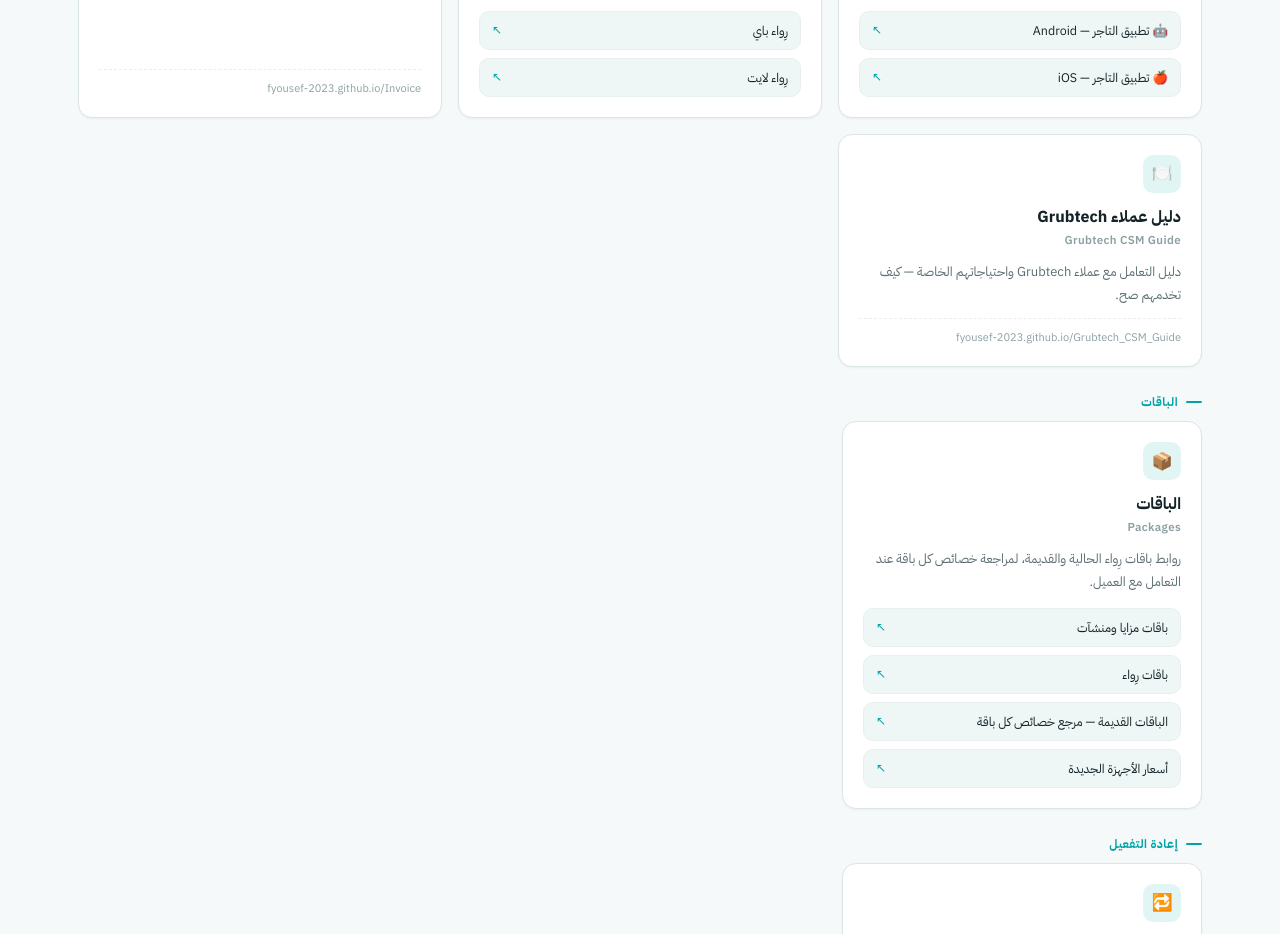
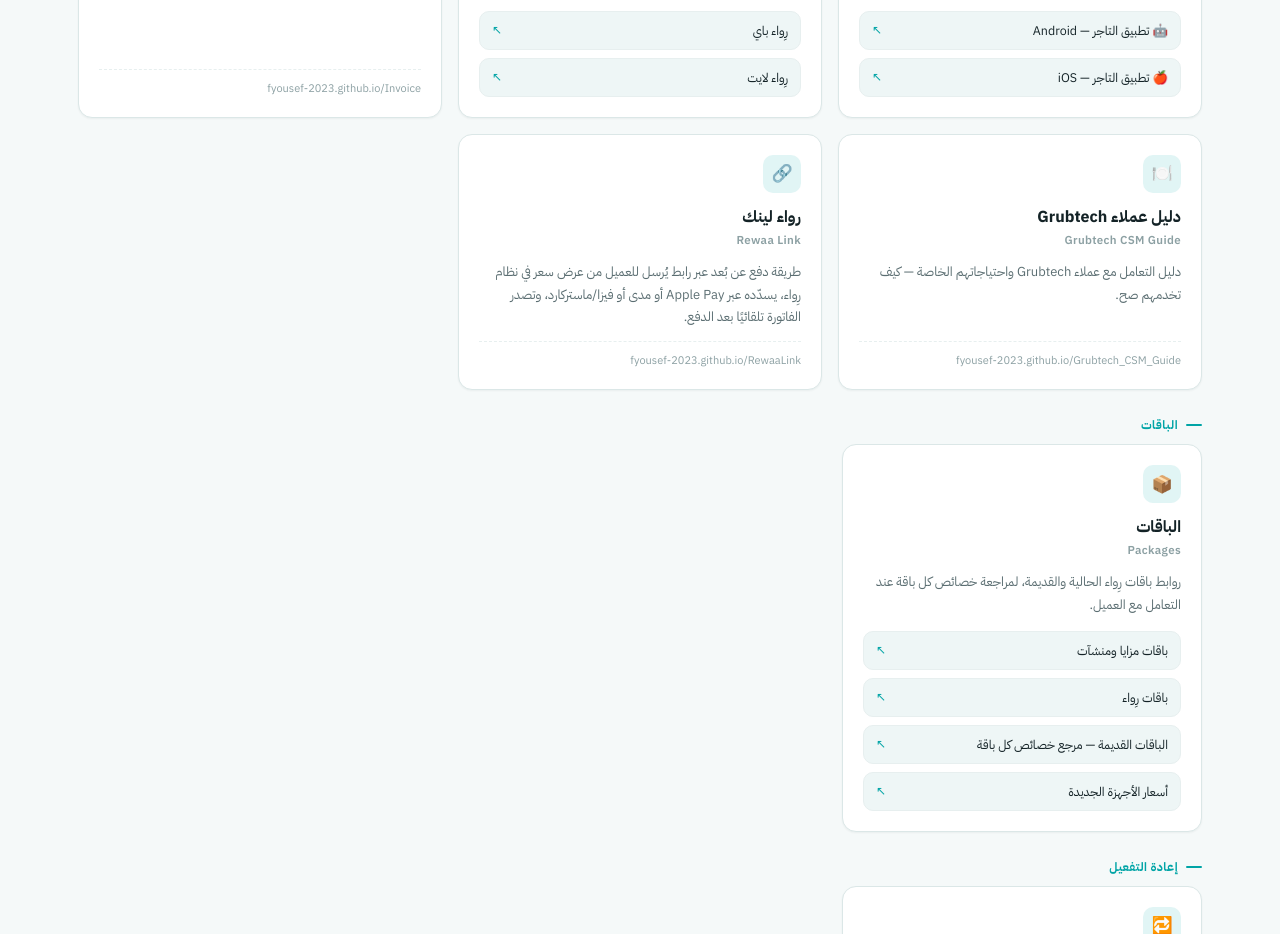
Before and after one commit to fyousef-2023/CSM-PORTAL, a plain HTML site: page index.html in a window 1280 px wide. Shown: the part 2801-3735 px from the top of the page. Drawn offline with Linux system fonts and the light colour scheme.

Commit message:
Update index.html

```diff
--- a/index.html
+++ b/index.html
@@ -637,6 +637,16 @@
           <div class="card-url">fyousef-2023.github.io/Grubtech_CSM_Guide</div>
         </a>
 
+        <a class="card" href="https://fyousef-2023.github.io/RewaaLink/" target="_blank" rel="noopener">
+          <div class="card-top">
+            <div class="card-icon">🔗</div>
+            <div class="card-go">افتح ↖</div>
+          </div>
+          <div class="card-title">رواء لينك<span class="en">Rewaa Link</span></div>
+          <div class="card-desc">طريقة دفع عن بُعد عبر رابط يُرسل للعميل من عرض سعر في نظام رِواء، يسدّده عبر Apple Pay أو مدى أو فيزا/ماستركارد، وتصدر الفاتورة تلقائيًا بعد الدفع.</div>
+          <div class="card-url">fyousef-2023.github.io/RewaaLink</div>
+        </a>
+
       </div>
     </div>
 
```
